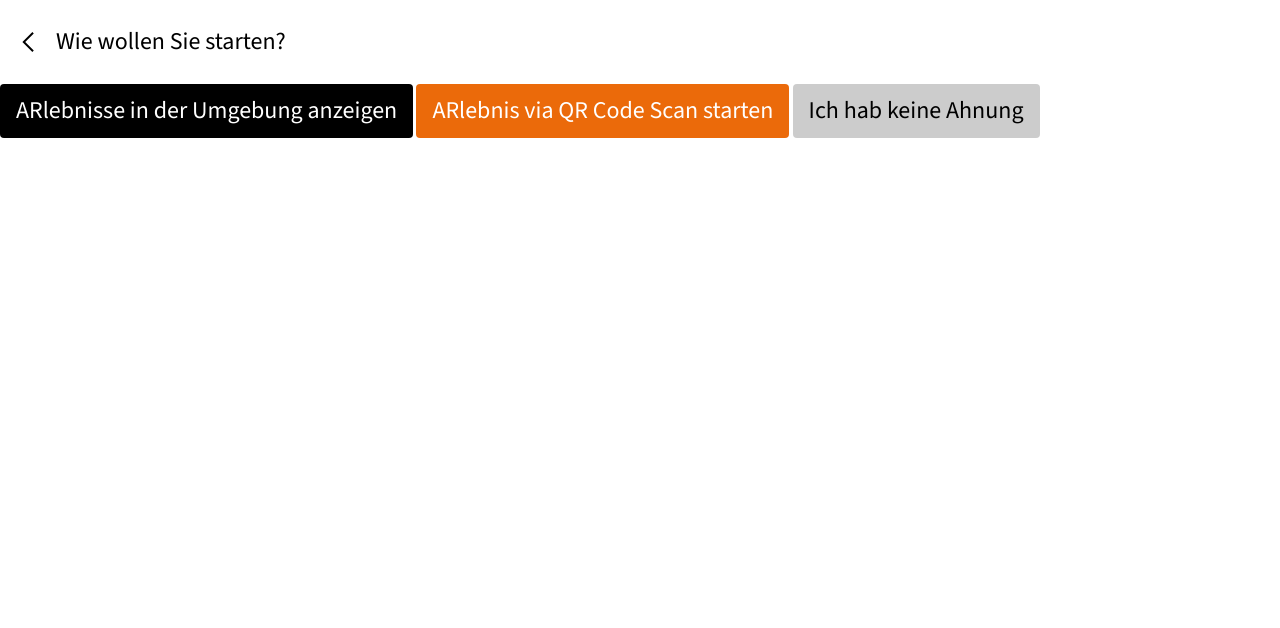
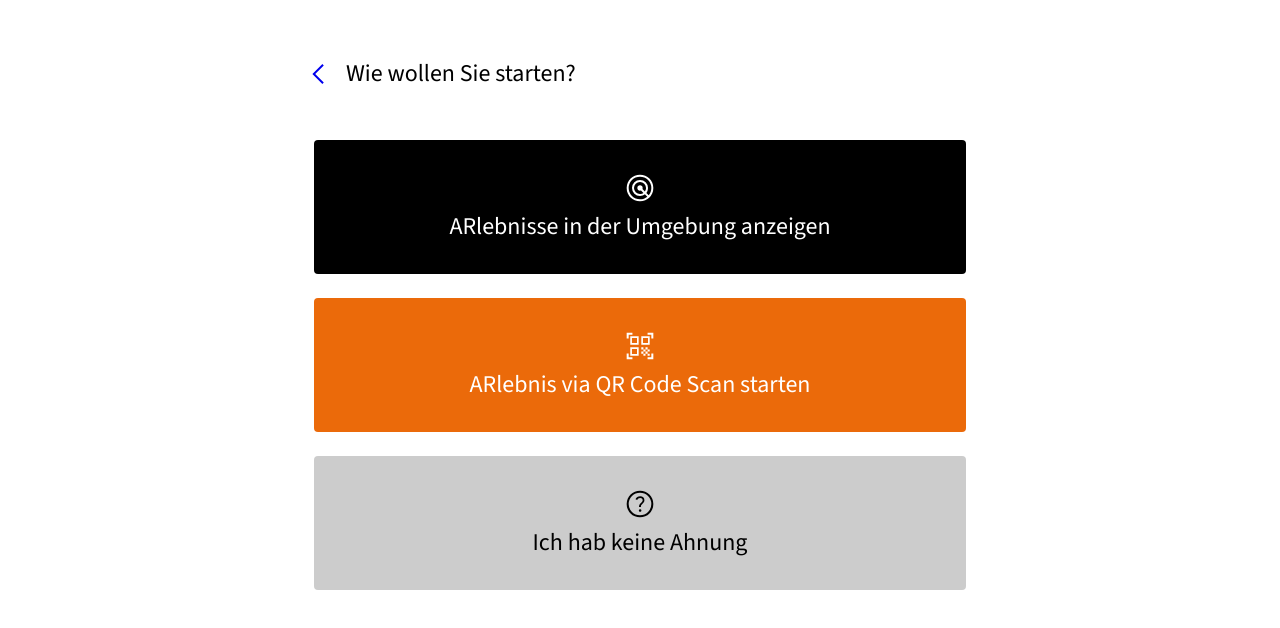
Before and after one commit to mi-classroom/mi-web-technologien-beiboot-ss2023-finnge, a SvelteKit app: page /start in a window 1280 px wide. Shown: the top 628 px of the page. Built offline with nearby package versions, Linux system fonts and the light colour scheme; a web font is replaced by a local one.

Commit message:
update layout

```diff
--- a/src/app.html
+++ b/src/app.html
@@ -7,6 +7,6 @@
 		%sveltekit.head%
 	</head>
 	<body data-sveltekit-preload-data="hover">
-		<div style="display: contents">%sveltekit.body%</div>
+		%sveltekit.body%
 	</body>
 </html>
--- a/src/components/HeroButton.svelte
+++ b/src/components/HeroButton.svelte
@@ -1,24 +1,29 @@
 <script lang="ts">
+  import Icon from "./Icon.svelte";
+
   export let type: "primary" | "secondary" | "tertiary" = "primary";
 
-  export let icon: string = "";
+  export let icon: Icon["name"] | undefined;
 
   // bubble some Anchor attributes
   export let href: HTMLAnchorElement["href"] = "";
-  export let target: "_self" | "_blank" | HTMLAnchorElement["target"] = "";
+  export let target: "_self" | "_blank" | HTMLAnchorElement["target"] = "_self";
 </script>
 
 <a {href} {target} data-type={type}>
   {#if icon}
-    <span class="icon">{icon}</span>
+    <Icon name={icon} size="xxl" />
   {/if}
-  <slot />
+  <span class="text"><slot /></span>
 </a>
 
 <style lang="scss">
   a {
-    display: inline-block;
-    padding: var(--spacing-sm) var(--spacing-md);
+    display: grid;
+    grid-template-columns: 1fr;
+    gap: var(--spacing-xs);
+    justify-items: center;
+    padding: var(--spacing-xl) var(--spacing-md);
     border-radius: var(--border-radius-sm);
     text-decoration: none;
     color: var(--color-lightest);
@@ -54,4 +59,8 @@
       background-color: var(--color-lighter);
     }
   }
+
+  .text {
+    text-wrap: balance;
+  }
 </style>
--- a/src/components/Icon.svelte
+++ b/src/components/Icon.svelte
@@ -7,7 +7,7 @@
 </script>
 
 <svg
-  viewBox="0 -960 960 960" width="{fs[size]}" height="{fs[size]}">
+  viewBox="0 -960 960 960" width="{fs[size]}" height="{fs[size]}" fill="currentColor">
 
   {#if name === 'radar' }
   <path d="M480-80q-83 0-156-31.5T197-197q-54-54-85.5-127T80-480q0-83 31.5-156T197-763q54-54 127-85.5T480-880q83 0 156 31.5T763-763q54 54 85.5 127T880-480q0 83-31.5 156T763-197q-54 54-127 85.5T480-80Zm0-60q63 0 118.5-20.5T699-219l-72-71q-31 23-68 36.5T480-240q-100 0-170-70t-70-170q0-100 70-170t170-70q100 0 170 70t70 170q0 42-13.5 79T670-333l71 71q37-45 58-100t21-118q0-142-99-241t-241-99q-142 0-241 99t-99 241q0 142 99 241t241 99Zm0-160q29 0 55.5-8.5T584-333l-74-73q-7 3-14.5 4.5T480-400q-33 0-56.5-23.5T400-480q0-33 23.5-56.5T480-560q33 0 56.5 23.5T560-480q0 8-2 16t-5 16l74 72q16-22 24.5-48.5T660-480q0-75-52.5-127.5T480-660q-75 0-127.5 52.5T300-480q0 75 52.5 127.5T480-300Z" />
--- a/src/components/TopBar.svelte
+++ b/src/components/TopBar.svelte
@@ -1,11 +1,22 @@
 <script lang="ts">
-    import Icon from "./Icon.svelte";
+  import Icon from "./Icon.svelte";
 
   export let title: string;
+
+  import { page } from '$app/stores';
+
+  $: oneDirUp = (() => {
+    // Remove trailing slash if it exists
+    const currentURL = !$page.url.href.endsWith('/') ? $page.url.href + '/' : $page.url.href;
+
+    // Generate the one page up URL
+    return new URL('..', currentURL).href;}
+  )();
+
 </script>
 
 <header>
-  <a href="../">
+  <a href="{oneDirUp}">
     <Icon name="arrow-back" size="xl" />
   </a>
   <h1>{title}</h1>
--- a/src/routes/+layout.svelte
+++ b/src/routes/+layout.svelte
@@ -2,4 +2,13 @@
   import '../app.scss';
 </script>
 
-<slot />
+<div class="container">
+  <slot />
+</div>
+
+<style>
+  .container {
+    max-width: 700px;
+    margin: var(--spacing-xl) auto;
+  }
+</style>
--- a/src/routes/start/+page.svelte
+++ b/src/routes/start/+page.svelte
@@ -5,16 +5,29 @@
   import TopBar from "../../components/TopBar.svelte";
 
   export let data: PageData;
+
+
 </script>
 
 <TopBar title="Wie wollen Sie starten?" />
 
-<HeroButton type="secondary" href="{data.pathname}/umgebung">
-  ARlebnisse in der Umgebung anzeigen
-</HeroButton>
+<div>
+  <HeroButton type="secondary" href="{data.pathname}/umgebung" icon="radar">
+    ARlebnisse in der Umgebung anzeigen
+  </HeroButton>
 
-<HeroButton type="primary" href="/arlebnis">
-  ARlebnis via QR Code Scan starten
-</HeroButton>
+  <HeroButton type="primary" href="/arlebnis" icon="scanner">
+    ARlebnis via QR Code Scan starten
+  </HeroButton>
 
-<HeroButton type="tertiary">Ich hab keine Ahnung</HeroButton>
+  <HeroButton type="tertiary" icon="help">Ich hab keine Ahnung</HeroButton>
+</div>
+
+<style>
+  div {
+    display: grid;
+    grid-template-columns: 1fr;
+    gap: var(--spacing-lg);
+    padding: var(--spacing-lg);
+  }
+</style>
```
